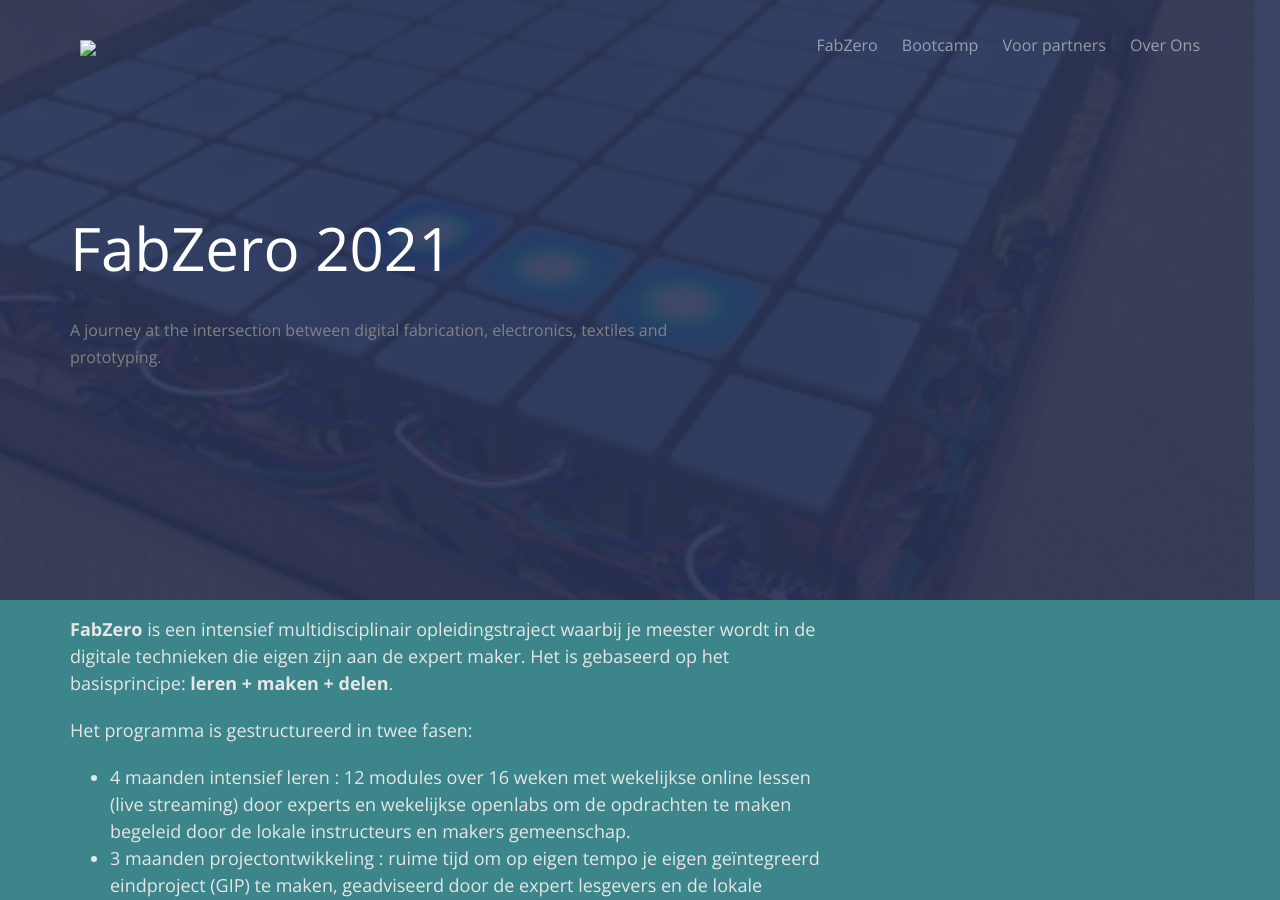
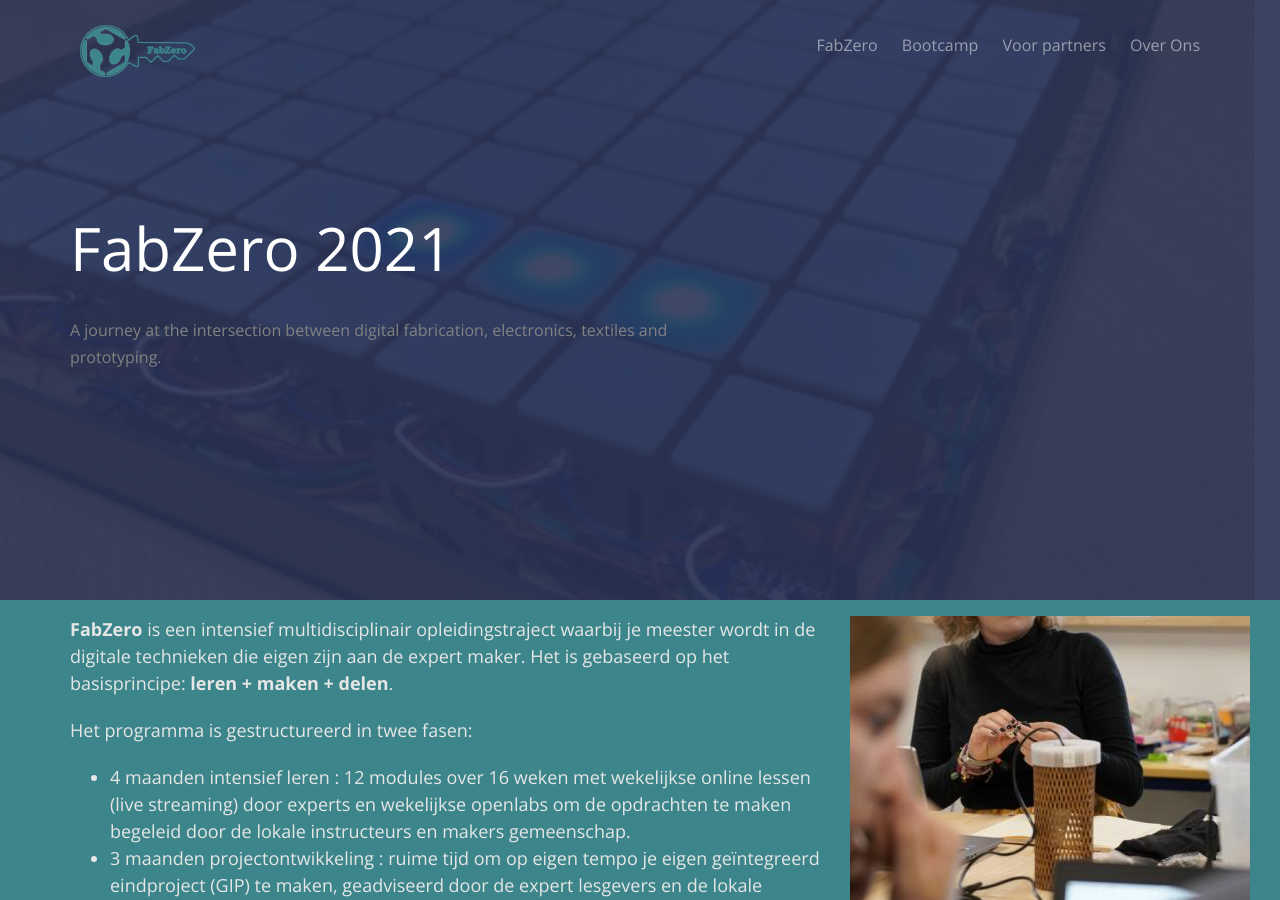
Before and after one commit to IngegnoMakerSpace/inclusievekets, a Jekyll site: the page built from fabzero.html, in a window 1280 px wide and 900 px high. Built offline with Jekyll 4.4.1, drawn with Linux system fonts in a browser that asks for light colours; nearby versions of some CDN libraries; some web fonts are replaced.

Commit message:
Update images

```diff
--- a/fabzero.html
+++ b/fabzero.html
@@ -33,6 +33,9 @@
                     </ul>
                     <p>We sluiten af met een Expo van de afstudeerprojecten en diploma uitreiking .</p>
                 </div>
+            </div>
+            <div class="col-md-4 col-md-offset-0 text-left animate-box" data-animate-effect="fadeInUp">
+                <img src="{{site.baseurl}}/assets/images/student_mam.jpg" alt="Fabzero Mam">
             </div>
         </div>
     </div>
```
Also changed, not shown: assets/images/TRBL.jpg (added), assets/images/afstudeerders.jpeg (added), assets/images/cat_mam.jpg (added), assets/images/christiano.jpeg (added), assets/images/logo_fabzero-13.svg (added), assets/images/logo_fabzero-14.svg (added), assets/images/seppe.jpg (added), assets/images/student_mam.jpg (added), assets/images/work-4.jpg (deleted), assets/images/work-5.jpg (deleted), assets/images/work-6.jpg (deleted).
